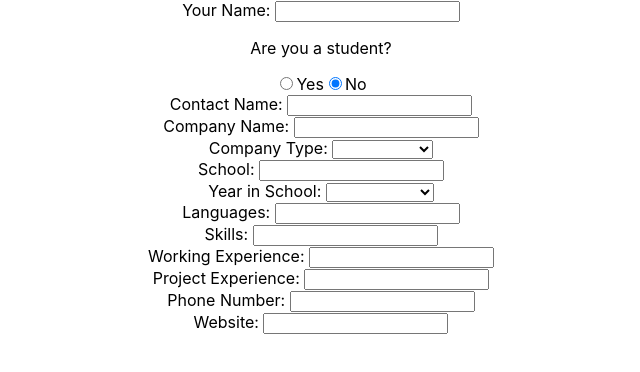
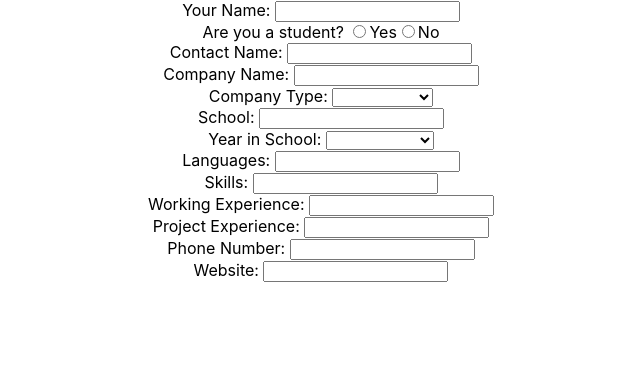
Before and after one commit to katie-truong/cover-me, a React (Create React App) app in the folder client/: page / in a window 1280 px wide. Shown: the top 372 px of the page, without its empty margins (319-959 px from the left). Built offline with nearby package versions, Linux system fonts and the light colour scheme.

Commit message:
Fix radio button

```diff
--- a/client/src/Form.js
+++ b/client/src/Form.js
@@ -6,7 +6,7 @@ class Form extends React.Component {
       super();
       this.state = {
 				yourName: '',
-				student: false,
+				student: '',
 				contactName: '',
         companyName: '',
         companyCategory: [
@@ -36,49 +36,48 @@ class Form extends React.Component {
         websiteLink: ''
     	};
 			this.handleChange = this.handleChange.bind(this);
-			this.handleChangeRadioButton = this.handleChangeRadioButton.bind(this);
     }
 
-    handleChange (evt) {
-      this.setState({ [evt.target.name]: evt.target.value });
+    handleChange (event) {
+      this.setState({ [event.target.name]: event.target.value });
 		}
 
-		handleChangeRadioButton (event) {
-			this.setState({
-				student: event.target.value
-			});
+		handleSubmit(event) {
+			event.preventDefault();
 		}
 
     render () {
       return (
 				<div>
-        	<form>
+        	<form onSubmit={this.handleSubmit}>
 						<div>
         			<label>Your Name: </label>
 							<input type="text" name="name" onChange={this.handleChange} />
 						</div>
 
-						<p>Are you a student?</p>
-
+						<div>
+							<label>Are you a student? </label>
 							<label>
             		<input
+									name="student"
 									type="radio"
               		value="true"
-              checked={this.state.student === true}
-              onChange={this.handleChangeRadioButton}
+              		checked={this.state.student === "true"}
+              		onChange={this.handleChange}
             		/>
             		Yes
           		</label>
-
 							<label>
             		<input
+									name="student"
 									type="radio"
               		value="false"
-              checked={this.state.student === false}
-              onChange={this.handleChangeRadioButton}
+              		checked={this.state.student === "false"}
+              		onChange={this.handleChange}
             		/>
             		No
           		</label>
+						</div>
 
 						<div>
 							<label>Contact Name: </label>
```
Lines whose indentation alone changed are shown as unchanged.
